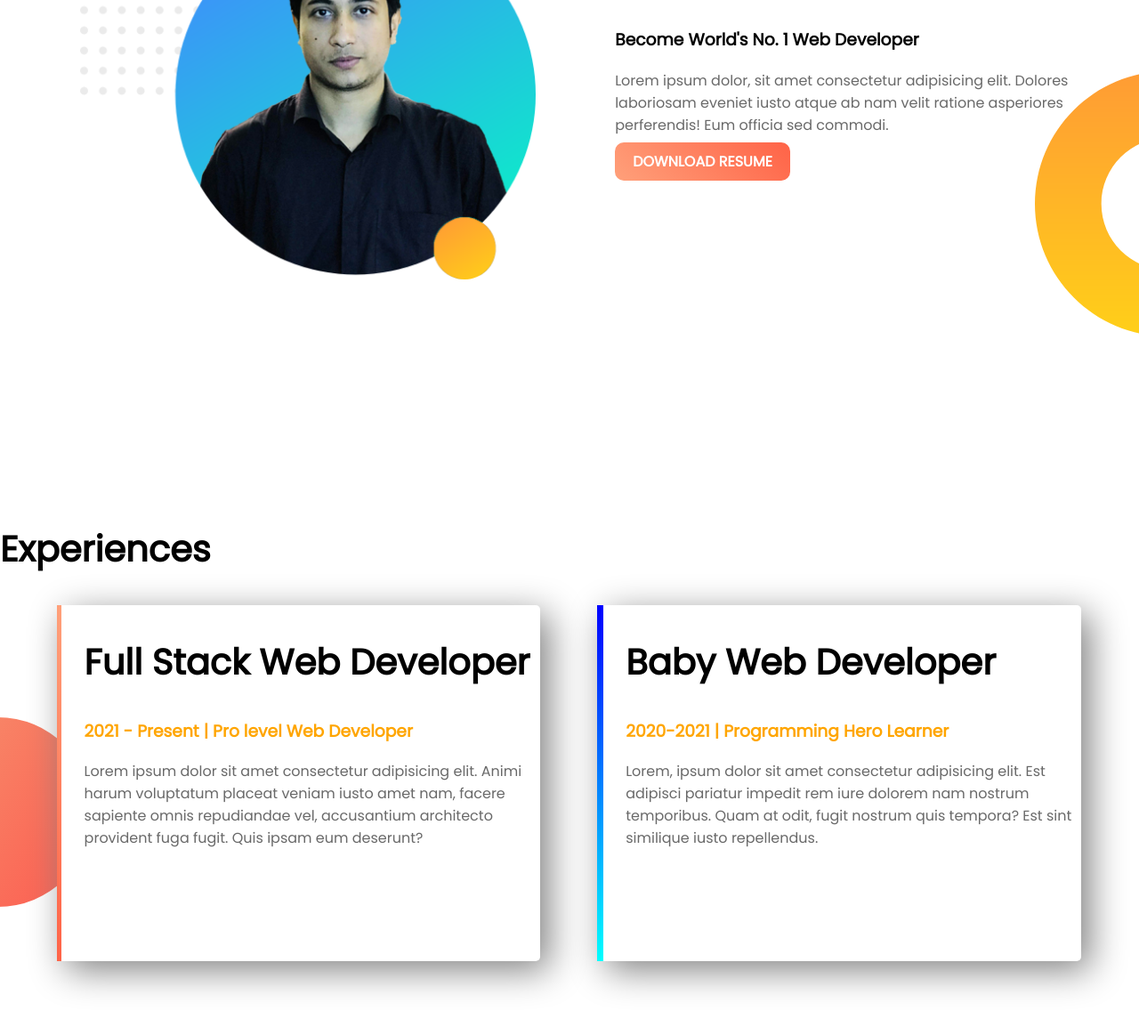
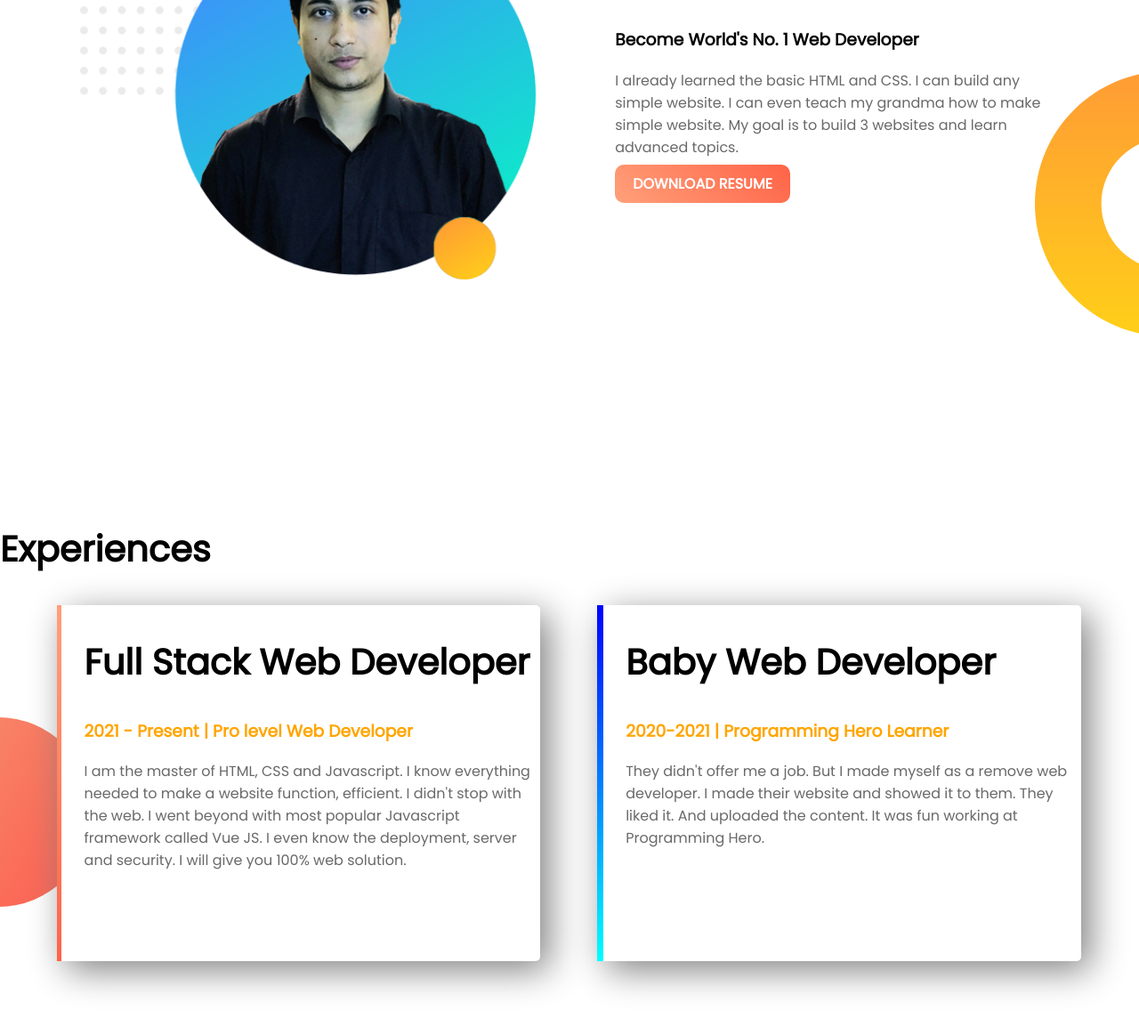
Before and after one commit to Shomrat-Sahabuddin/web-portfolio, a plain HTML site: page index.html in a window 1280 px wide. Shown: the part 746-1900 px from the top of the page at 89% size. Drawn offline with Linux system fonts and the light colour scheme.

Commit message:
Text updated

```diff
--- a/index.html
+++ b/index.html
@@ -13,7 +13,7 @@
             <h1>Welcome to</h1>
             <h1><span class="orange-highlight">Shomrat's</span> website</h1>
             <h3>World-class professional web developer</h3>
-            <p>Lorem ipsum dolor, sit amet consectetur adipisicing elit. Praesentium fuga blanditiis quasi atque sapiente sit delectus, veniam nam vel animi sed magnam minima id reiciendis. Minus deleniti officia qui similique.</p>
+            <p>You might saw me jumping, climbing buildings, and stopping trains. But nobody pays me a dime for that work. That's why I am learning and mastering web development. I will not stop until I become the Web Development Hero.</p>
             <a class="link-button" target="_blank" href="https://www.linkedin.com/in/shomrat-sahabuddin-66a732133/">HIRE ME</a>
         </div>
         <div class="half-width">
@@ -28,7 +28,7 @@
         <div class="half-width">
             <h2>Big Dream</h2>
             <h3>Become World's No. 1 Web Developer</h3>
-            <p>Lorem ipsum dolor, sit amet consectetur adipisicing elit. Dolores laboriosam eveniet iusto atque ab nam velit ratione asperiores perferendis! Eum officia sed commodi.</p>
+            <p>I already learned the basic HTML and CSS. I can build any simple website. I can even teach my grandma how to make simple website. My goal is to build 3 websites and learn advanced topics.</p>
             <a class="link-button" target="_blank" href="https://www.linkedin.com/in/shomrat-sahabuddin-66a732133/">DOWNLOAD RESUME</a>
         </div>
 
@@ -38,13 +38,13 @@
         <div id="full-stack" class="half-width single-experience">
             <h2>Full Stack Web Developer</h2>
             <h3 class="orange-highlight">2021 - Present | Pro level Web Developer</h3>
-            <p>Lorem ipsum dolor sit amet consectetur adipisicing elit. Animi harum voluptatum placeat veniam iusto amet nam, facere sapiente omnis repudiandae vel, accusantium architecto provident fuga fugit. Quis ipsam eum deserunt?</p>
+            <p>I am the master of HTML, CSS and Javascript. I know everything needed to make a website function, efficient. I didn't stop with the web. I went beyond with most popular Javascript framework called Vue JS. I even know the deployment, server and security. I will give you 100% web solution.</p>
 
         </div>
         <div id="baby-web" class="half-width single-experience">
             <h2>Baby Web Developer</h2>
             <h3 class="orange-highlight">2020-2021 | Programming Hero Learner</h3>
-            <p>Lorem, ipsum dolor sit amet consectetur adipisicing elit. Est adipisci pariatur impedit rem iure dolorem nam nostrum temporibus. Quam at odit, fugit nostrum quis tempora? Est sint similique iusto repellendus.</p>
+            <p>They didn't offer me a job. But I made myself as a remove web developer. I made their website and showed it to them. They liked it. And uploaded the content. It was fun working at Programming Hero.</p>
         </div>
     </section>
     <footer>
```
